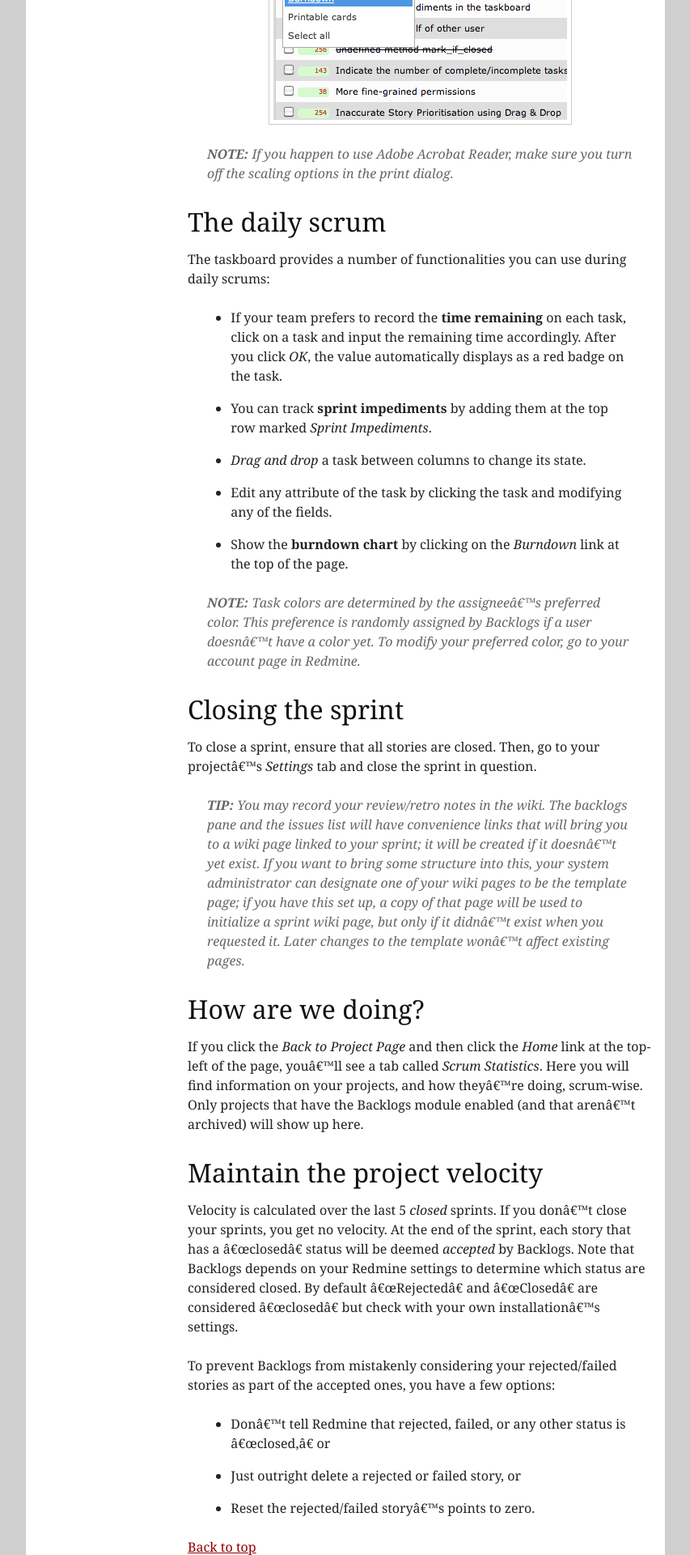
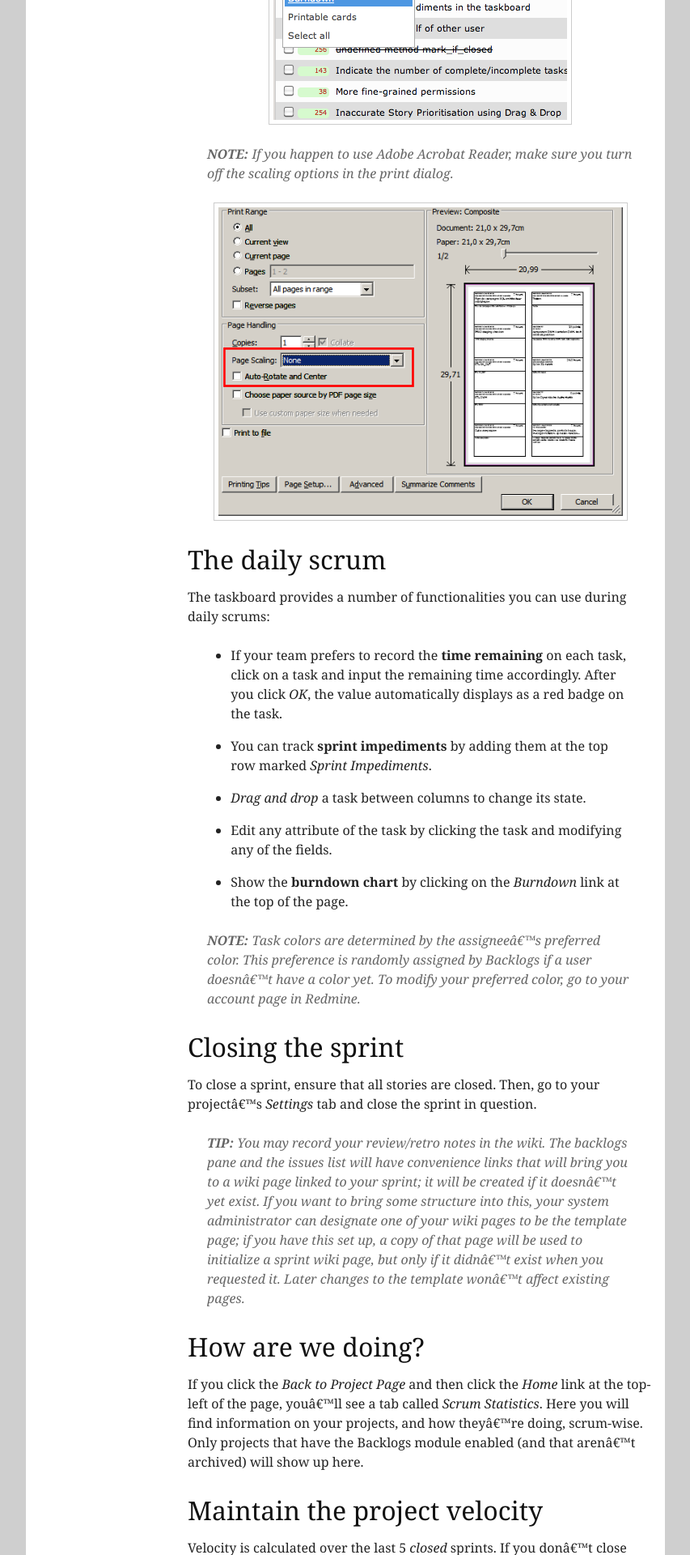
Before and after one commit to backlogs/www, a Jekyll site: the page built from _posts/en/1997-01-01-usage-scrum-master.markdown, in a window 1280 px wide. Shown: the part 1964-3884 px from the top of the page at 81% size, without its empty margins (213-1066 px from the left). Built offline with Jekyll 4.4.1, drawn with Linux system fonts in a browser that asks for light colours; nearby versions of some CDN libraries; comment, search, counter and statistics services are not loaded.

Commit message:
Printer settings

```diff
--- a/_posts/en/1997-01-01-usage-scrum-master.markdown
+++ b/_posts/en/1997-01-01-usage-scrum-master.markdown
@@ -45,6 +45,8 @@ When you're done planning the sprint, you might want to pick the "printable card
 
 > **NOTE:** If you happen to use Adobe Acrobat Reader, make sure you turn off the scaling options in the print dialog.
 
+![Acrobat printer settings](../../assets/images/printer_settings.png)
+
 ## The daily scrum
 
 The taskboard provides a number of functionalities you can use during daily scrums:
--- a/_posts/en/1999-06-01-installation.textile
+++ b/_posts/en/1999-06-01-installation.textile
@@ -273,7 +273,7 @@ h2. Enable Backlogs in Your Projects
 
 Now that Redmine and Backlogs are properly configured, all that's left is to enable the plugin in each of the projects you want to use it in. To do that, login to your Redmine instance, choose a project then click on its _Settings_ tab. Once in the settings page, click the _Modules_ tab and then check _Backlogs_.
 
-!(../../assets/images/project_settings.png!
+!../../assets/images/project_settings.png!
 
 Afterwards, click _Save_ and you should see the _Backlogs_ tab appear in your project's menu. Do the same thing for each project in which you want to use Backlogs.
 
```
Also changed, not shown: assets/images/printer_settings.png (added).
